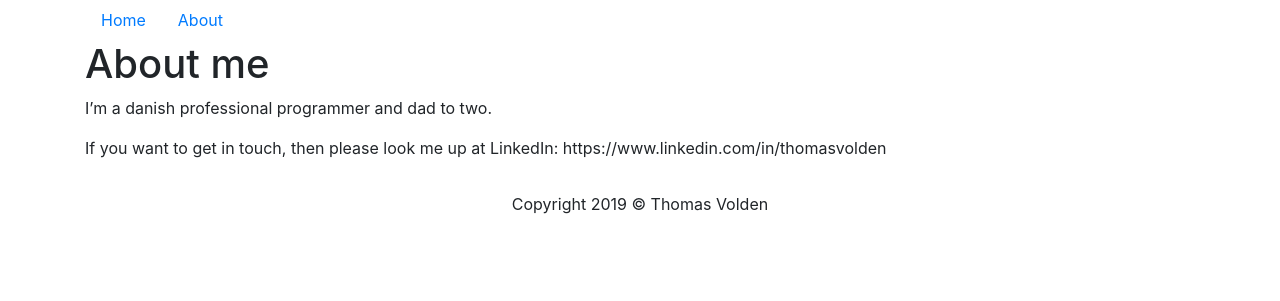
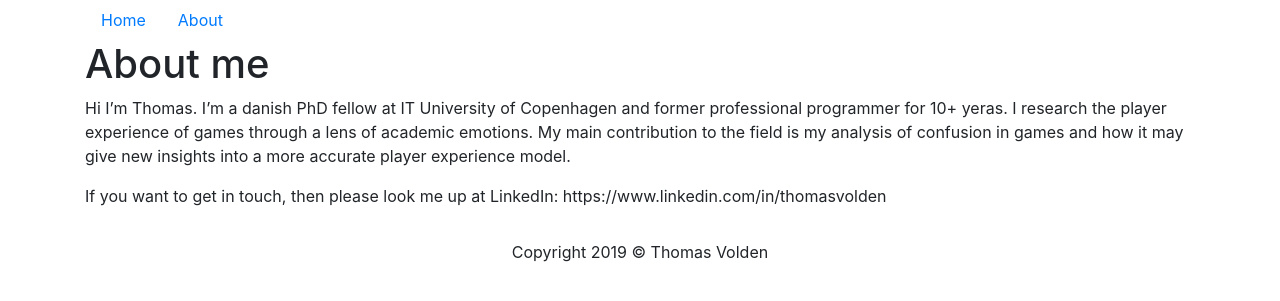
Before and after one commit to TVolden/TVolden.github.io, a Jekyll site: the page built from about.md, in a window 1280 px wide. Shown: the top 301 px of the page. Built offline with Jekyll 4.4.1, drawn with Linux system fonts in a browser that asks for light colours.

Commit message:
Update about.md
updated bio

```diff
--- a/about.md
+++ b/about.md
@@ -4,7 +4,9 @@ title: About
 ---
 # About me
 
-I'm a danish professional programmer and dad to two.
+Hi I'm Thomas. I'm a danish PhD fellow at IT University of Copenhagen and former professional programmer for 10+ yeras.
+I research the player experience of games through a lens of academic emotions.
+My main contribution to the field is my analysis of confusion in games and how it may give new insights into a more accurate player experience model.
 
 If you want to get in touch, then please look me up at LinkedIn:
 https://www.linkedin.com/in/thomasvolden
```
